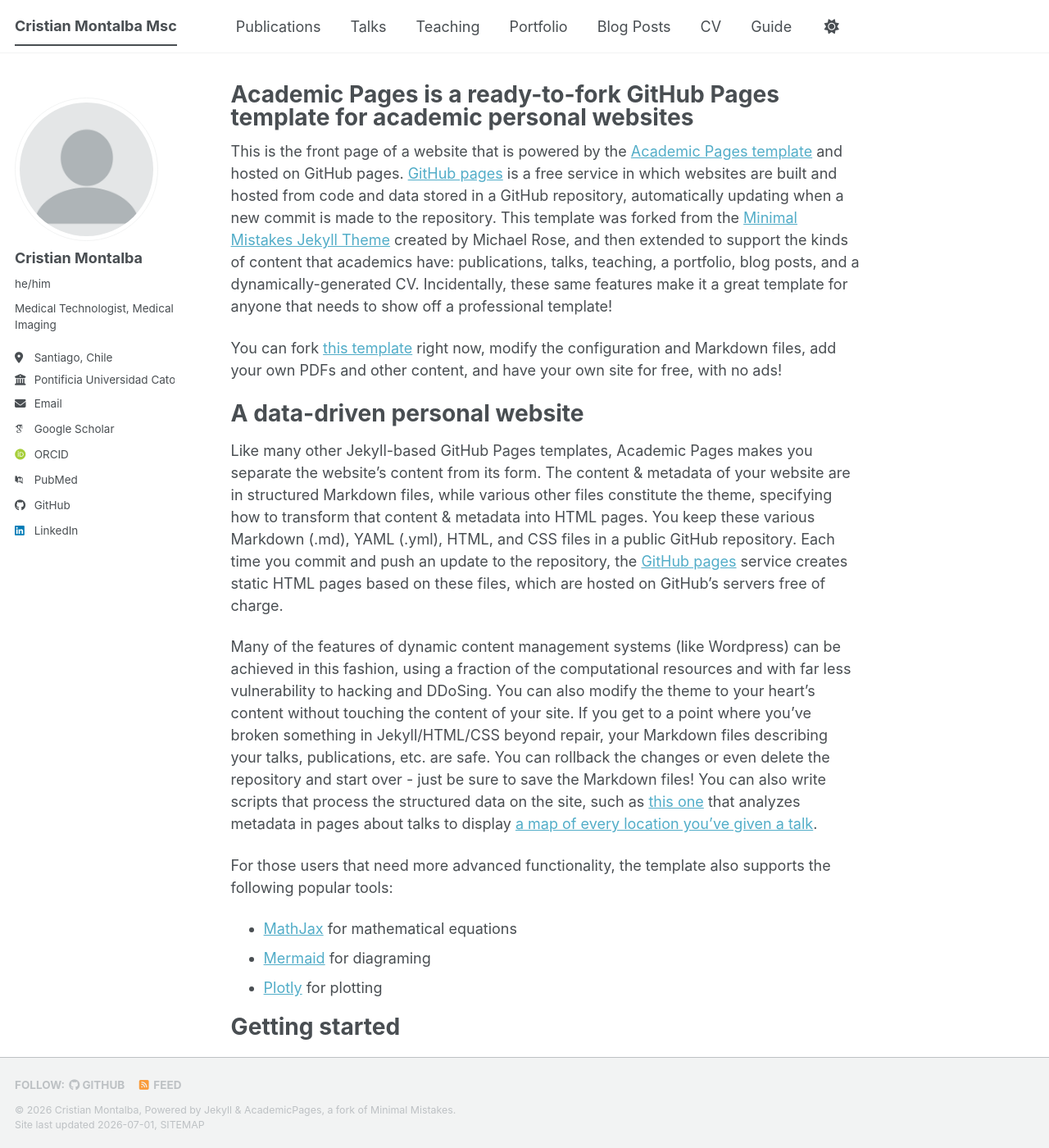
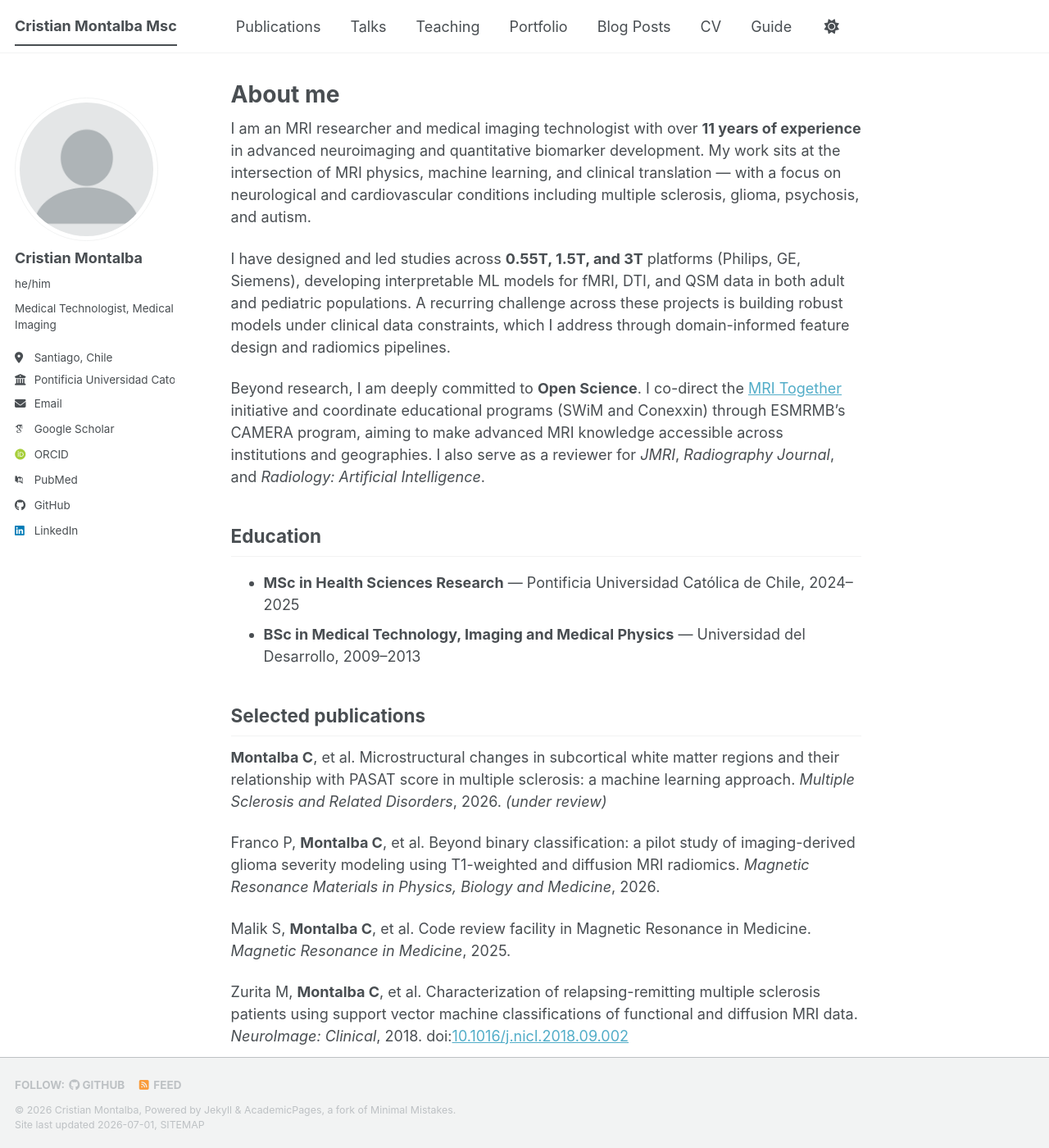
Before and after one commit to cristianmontalba/cristianmontalba.github.io, a Jekyll site: the page built from _pages/about.md, in a window 1280 px wide and 1400 px high. Shown: the whole window at 82% size. Built offline with Jekyll 4.4.1, drawn with Linux system fonts in a browser that asks for light colours; some web fonts are replaced; a script bundle is joined from its source files by our own code; library files that are not in the unit come from our copies; some of the changed text lies outside the part shown.

Commit message:
Update about.md

```diff
--- a/_pages/about.md
+++ b/_pages/about.md
@@ -1,56 +1,37 @@
 ---
 permalink: /
-title: "Academic Pages is a ready-to-fork GitHub Pages template for academic personal websites"
+title: "About me"
 author_profile: true
 redirect_from:
   - /about/
   - /about.html
 ---
 
-This is the front page of a website that is powered by the [Academic Pages template](https://github.com/academicpages/academicpages.github.io) and hosted on GitHub pages. [GitHub pages](https://pages.github.com) is a free service in which websites are built and hosted from code and data stored in a GitHub repository, automatically updating when a new commit is made to the repository. This template was forked from the [Minimal Mistakes Jekyll Theme](https://mmistakes.github.io/minimal-mistakes/) created by Michael Rose, and then extended to support the kinds of content that academics have: publications, talks, teaching, a portfolio, blog posts, and a dynamically-generated CV. Incidentally, these same features make it a great template for anyone that needs to show off a professional template!
+I am an MRI researcher and medical imaging technologist with over **11 years of experience** in advanced neuroimaging and quantitative biomarker development. My work sits at the intersection of MRI physics, machine learning, and clinical translation — with a focus on neurological and cardiovascular conditions including multiple sclerosis, glioma, psychosis, and autism.
 
- You can fork [this template](https://github.com/academicpages/academicpages.github.io) right now, modify the configuration and Markdown files, add your own PDFs and other content, and have your own site for free, with no ads!
+I have designed and led studies across **0.55T, 1.5T, and 3T** platforms (Philips, GE, Siemens), developing interpretable ML models for fMRI, DTI, and QSM data in both adult and pediatric populations. A recurring challenge across these projects is building robust models under clinical data constraints, which I address through domain-informed feature design and radiomics pipelines.
 
-A data-driven personal website
-======
-Like many other Jekyll-based GitHub Pages templates, Academic Pages makes you separate the website's content from its form. The content & metadata of your website are in structured Markdown files, while various other files constitute the theme, specifying how to transform that content & metadata into HTML pages. You keep these various Markdown (.md), YAML (.yml), HTML, and CSS files in a public GitHub repository. Each time you commit and push an update to the repository, the [GitHub pages](https://pages.github.com/) service creates static HTML pages based on these files, which are hosted on GitHub's servers free of charge.
+Beyond research, I am deeply committed to **Open Science**. I co-direct the [MRI Together](https://mritogether.esmrmb.org/) initiative and coordinate educational programs (SWiM and Conexxin) through ESMRMB's CAMERA program, aiming to make advanced MRI knowledge accessible across institutions and geographies. I also serve as a reviewer for *JMRI*, *Radiography Journal*, and *Radiology: Artificial Intelligence*.
 
-Many of the features of dynamic content management systems (like Wordpress) can be achieved in this fashion, using a fraction of the computational resources and with far less vulnerability to hacking and DDoSing. You can also modify the theme to your heart's content without touching the content of your site. If you get to a point where you've broken something in Jekyll/HTML/CSS beyond repair, your Markdown files describing your talks, publications, etc. are safe. You can rollback the changes or even delete the repository and start over - just be sure to save the Markdown files! You can also write scripts that process the structured data on the site, such as [this one](https://github.com/academicpages/academicpages.github.io/blob/master/talkmap.ipynb) that analyzes metadata in pages about talks to display [a map of every location you've given a talk](https://academicpages.github.io/talkmap.html).
+## Education
 
-For those users that need more advanced functionality, the template also supports the following popular tools:
-- [MathJax](https://www.mathjax.org/) for mathematical equations
-- [Mermaid](https://mermaid.js.org/) for diagraming
-- [Plotly](https://plotly.com/javascript/) for plotting
+- **MSc in Health Sciences Research** — Pontificia Universidad Católica de Chile, 2024–2025
+- **BSc in Medical Technology, Imaging and Medical Physics** — Universidad del Desarrollo, 2009–2013
 
-Getting started
-======
-1. Register a GitHub account if you don't have one and confirm your e-mail (required!)
-1. Fork [this template](https://github.com/academicpages/academicpages.github.io) by clicking the "Use this template" button in the top right.
-1. Go to the repository's settings (rightmost item in the tabs that start with "Code", should be below "Unwatch"). Rename the repository "[your GitHub username].github.io", which will also be your website's URL.
-1. Set site-wide configuration and create content & metadata (see below -- also see [this set of diffs](https://archive.is/3TPas) showing what files were changed to set up [an example site](https://getorg-testacct.github.io) for a user with the username "getorg-testacct")
-1. Upload any files (like PDFs, .zip files, etc.) to the files/ directory. They will appear at https://[your GitHub username].github.io/files/example.pdf.
-1. Check status by going to the repository settings, in the "GitHub pages" section
+## Selected publications
 
-Site-wide configuration
-------
-The main configuration file for the site is in the base directory in [_config.yml](https://github.com/academicpages/academicpages.github.io/blob/master/_config.yml), which defines the content in the sidebars and other site-wide features. You will need to replace the default variables with ones about yourself and your site's github repository. The configuration file for the top menu is in [_data/navigation.yml](https://github.com/academicpages/academicpages.github.io/blob/master/_data/navigation.yml). For example, if you don't have a portfolio or blog posts, you can remove those items from that navigation.yml file to remove them from the header.
+**Montalba C**, et al. Microstructural changes in subcortical white matter regions and their relationship with PASAT score in multiple sclerosis: a machine learning approach. *Multiple Sclerosis and Related Disorders*, 2026. *(under review)*
 
-Create content & metadata
-------
-For site content, there is one Markdown file for each type of content, which are stored in directories like _publications, _talks, _posts, _teaching, or _pages. For example, each talk is a Markdown file in the [_talks directory](https://github.com/academicpages/academicpages.github.io/tree/master/_talks). At the top of each Markdown file is structured data in YAML about the talk, which the theme will parse to do lots of cool stuff. The same structured data about a talk is used to generate the list of talks on the [Talks page](https://academicpages.github.io/talks), each [individual page](https://academicpages.github.io/talks/2012-03-01-talk-1) for specific talks, the talks section for the [CV page](https://academicpages.github.io/cv), and the [map of places you've given a talk](https://academicpages.github.io/talkmap.html) (if you run this [python file](https://github.com/academicpages/academicpages.github.io/blob/master/talkmap.py) or [Jupyter notebook](https://github.com/academicpages/academicpages.github.io/blob/master/talkmap.ipynb), which creates the HTML for the map based on the contents of the _talks directory).
+Franco P, **Montalba C**, et al. Beyond binary classification: a pilot study of imaging-derived glioma severity modeling using T1-weighted and diffusion MRI radiomics. *Magnetic Resonance Materials in Physics, Biology and Medicine*, 2026.
 
-**Markdown generator**
+Malik S, **Montalba C**, et al. Code review facility in Magnetic Resonance in Medicine. *Magnetic Resonance in Medicine*, 2025.
 
-The repository includes [a set of Jupyter notebooks](https://github.com/academicpages/academicpages.github.io/tree/master/markdown_generator
-) that converts a CSV containing structured data about talks or presentations into individual Markdown files that will be properly formatted for the Academic Pages template. The sample CSVs in that directory are the ones I used to create my own personal website at stuartgeiger.com. My usual workflow is that I keep a spreadsheet of my publications and talks, then run the code in these notebooks to generate the Markdown files, then commit and push them to the GitHub repository.
+Zurita M, **Montalba C**, et al. Characterization of relapsing-remitting multiple sclerosis patients using support vector machine classifications of functional and diffusion MRI data. *NeuroImage: Clinical*, 2018. doi:[10.1016/j.nicl.2018.09.002](https://doi.org/10.1016/j.nicl.2018.09.002)
 
-How to edit your site's GitHub repository
-------
-Many people use a git client to create files on their local computer and then push them to GitHub's servers. If you are not familiar with git, you can directly edit these configuration and Markdown files directly in the github.com interface. Navigate to a file (like [this one](https://github.com/academicpages/academicpages.github.io/blob/master/_talks/2012-03-01-talk-1.md) and click the pencil icon in the top right of the content preview (to the right of the "Raw | Blame | History" buttons). You can delete a file by clicking the trashcan icon to the right of the pencil icon. You can also create new files or upload files by navigating to a directory and clicking the "Create new file" or "Upload files" buttons.
+**Montalba C**, et al. Variability of 4D flow parameters when subjected to changes in MRI acquisition parameters using a realistic thoracic aortic phantom. *Magnetic Resonance in Medicine*, 2017. doi:[10.1002/mrm.26834](https://doi.org/10.1002/mrm.26834)
 
-Example: editing a Markdown file for a talk
-![Editing a Markdown file for a talk](/images/editing-talk.png)
+## Recognition
 
-For more info
-------
-More info about configuring Academic Pages can be found in [the guide](https://academicpages.github.io/markdown/), the [growing wiki](https://github.com/academicpages/academicpages.github.io/wiki), and you can always [ask a question on GitHub](https://github.com/academicpages/academicpages.github.io/discussions). The [guides for the Minimal Mistakes theme](https://mmistakes.github.io/minimal-mistakes/docs/configuration/) (which this theme was forked from) might also be helpful.
+- **2024–2026** — Three-time ISMRT Award Winner (1st, 2nd & 3rd place), ISMRM Annual Meetings (Singapore, Hawaii, Cape Town)
+- **2019, 2021, 2023** — E.K. Zavoisky Stipend, ISMRM (Toronto, London, Online)
+- **2019** — 2nd place, Scientific Oral Presentation, Chilean Society of Radiology
```
